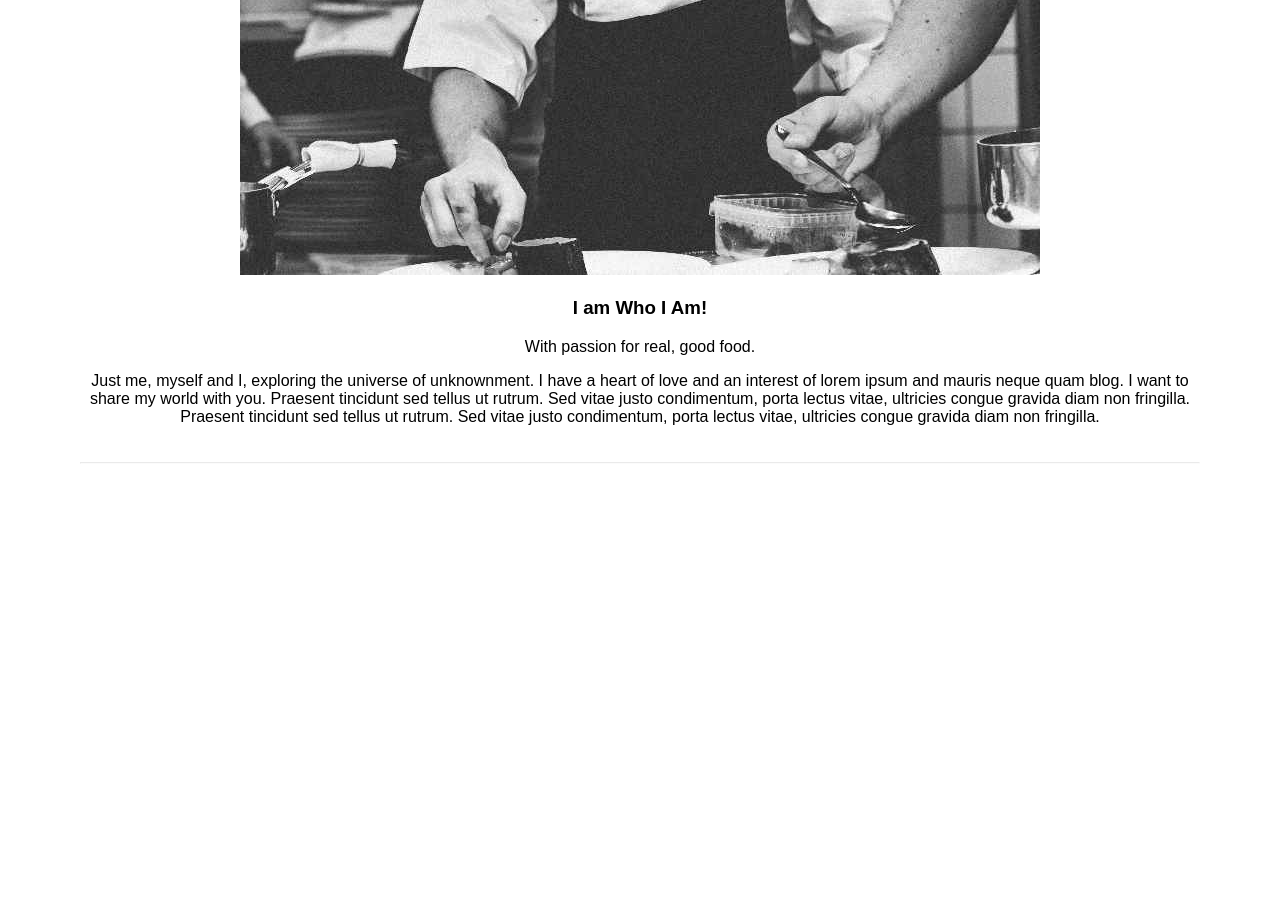
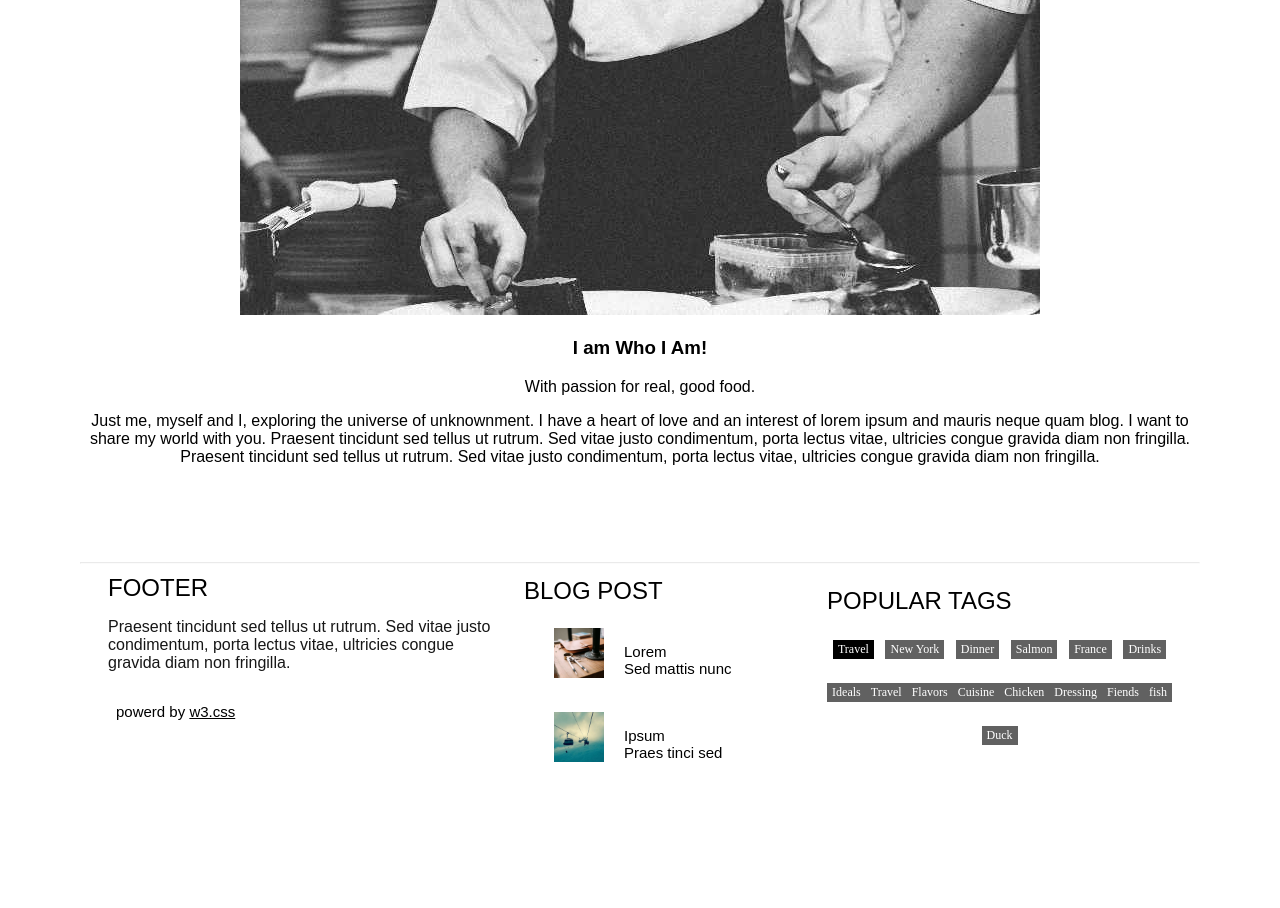
Before and after one commit to mvfasatresor/Food-Blog, a plain HTML site: page index.html in a window 1280 px wide. Shown: the part 1817-2725 px from the top of the page. Before the commit the page ends 2281 px from the top, so only its background shows below. Drawn offline with Linux system fonts and the light colour scheme.

Commit message:
footer,image,background colors,hr

```diff
--- a/index.html
+++ b/index.html
@@ -87,8 +87,66 @@
     </section>
 <hr>
     <!-- Footer -->
-    <footer>
+    <!-- Footer -->
+    <footer class="footer-content">
+        <div class="one">
+            <h1>FOOTER</h1>
+            <div class="child-footer">
+                <p>Praesent tincidunt sed tellus ut rutrum. Sed vitae justo condimentum, porta lectus vitae,
+                    ultricies
+                    congue gravida diam non fringilla.</p>
+            </div>
+            <div class="child-footer two">
+                <p>powerd by <a href="http://www.w3schools.com">w3.css</a></p>
+            </div>
+        </div>
+        <div class="two">
+            <h1>BLOG POST</h1>
+            <div class="child">
+                <img src="/images/workshop.jpg" alt="">
 
+                <div class="gra-child">
+                    <p>Lorem <br>
+                        Sed mattis nunc</p>
+                </div>
+            </div>
+
+            <div class="child-2">
+                <img src="/images/gondol.jpg" alt="">
+                <div class="gra-child">
+                    <p>Ipsum<br>
+                        Praes tinci sed</p>
+
+                </div>
+            </div>
+        </div>
+        <div class="three">
+            <h1>POPULAR TAGS</h1>
+            <div class="tags">
+               <div>
+                <p id="changes">Travel</p>
+                <p>New York</p>
+                <p>Dinner</p>
+                <p>Salmon</p>
+                <p>France</p>
+                <p>Drinks</p>
+               </div>
+               <div>
+                <p>Ideals</p>
+                <p>Travel</p>
+                <p>Flavors</p>
+                <p>Cuisine</p>
+                <p>Chicken</p>
+                <p>Dressing</p>
+                <p>Fiends</p>
+                <p>fish</p>
+               </div>
+
+               <div>
+                <p>Duck</p>
+               </div>
+            </div>
+        </div>
     </footer>
 
 </body>
--- a/styles.css
+++ b/styles.css
@@ -109,12 +109,137 @@ margin-top: 15px;
     padding: 15px 0 15px 0;
 }
 
-footer {
-    background-color: white;
-    color: #171717;
-}
-
 hr{
     margin: auto 80px;
     opacity: 0.2;
+    margin-top: 60px;
 }
+/* footer */
+footer {
+
+    color: #171717;
+    text-align: center;
+    padding-right: 100px;
+    padding-left: 100px;
+    display: block;
+    margin: 0px;
+    height: 283.8px;
+
+}
+.footer-content{
+
+    display:flex;
+    justify-content:space-between;
+
+}
+.one{
+    border: 5px;
+    width: 45%;
+    padding: 0 8px 0 8px;
+
+
+}
+.one h1 {
+    color: black;
+    text-align: left;
+    font-weight: 100;
+
+    margin:  10px 0 10px 0;
+    font-size: 24px;
+}
+a{
+    color: black;
+
+}
+
+
+.child-footer{
+    text-align: left;
+}
+
+.two{
+
+    width: 33%;
+    align-items: center;
+    color: black;
+    padding: 0 8px 0 8px;
+    height:  219.8px;
+    width: 383.987px;
+    font-size: 15px;
+    display: block;
+    float: left;
+
+
+}
+.two h1 {
+    color: black;
+    text-align: left;
+
+    font-size: 24px;
+    line-height: 34px;
+    margin: 10px 0 10px 0;
+    font-weight: 100;
+}
+.two p{
+    text-align: left;
+    top: 0;
+}
+.three{
+
+    display: flex;
+    flex-direction: column;
+    width: 33%;
+    padding: 0 8px 0 8px;
+    font-size: 15px;
+    margin: 10px 0 10px 0;
+
+
+}
+.three h1{
+    color: black;
+    text-align: left;
+
+    font-size: 24px;
+    line-height: 34px;
+    margin: 10px 0 10px 0;
+    font-weight: 100;
+}
+
+
+footer img{
+    width: 50px;
+    height: 50px;
+    padding: 0 20px;
+
+}
+.child, .child-2{
+    display: flex;
+    padding: 10px;
+   /* border-spacing: 10px 10px; */
+
+}
+.child:hover{
+    background-color: #e9e7e7;
+
+}
+.child-2:hover{
+    background-color: #e9e7e7;
+}
+.three div div {
+    display: flex;
+    justify-content: space-around;
+}
+
+.tags p{
+    background-color:  #616161;
+    color: white;
+    padding: 2px 5px;
+    font-size: 12px;
+    font-family: serif;
+    display: inline-block;
+
+}
+#changes{
+    background-color: black;
+    color: white;
+}
```
Also changed, not shown: images/gondol.jpg (added), images/workshop.jpg (added).
